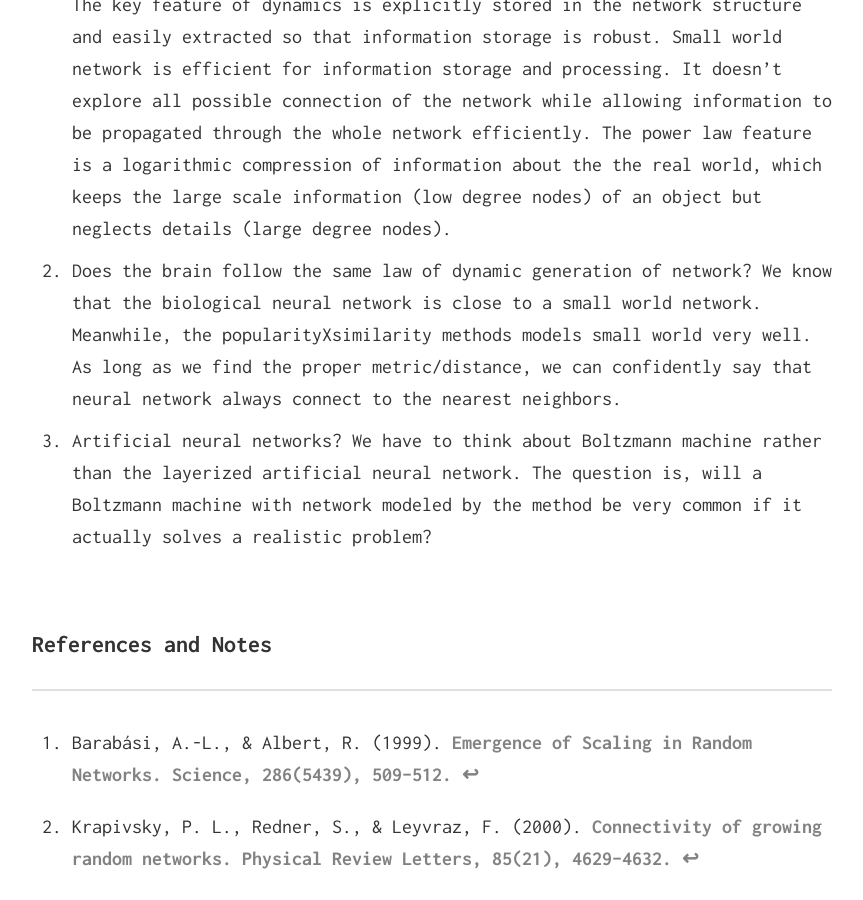
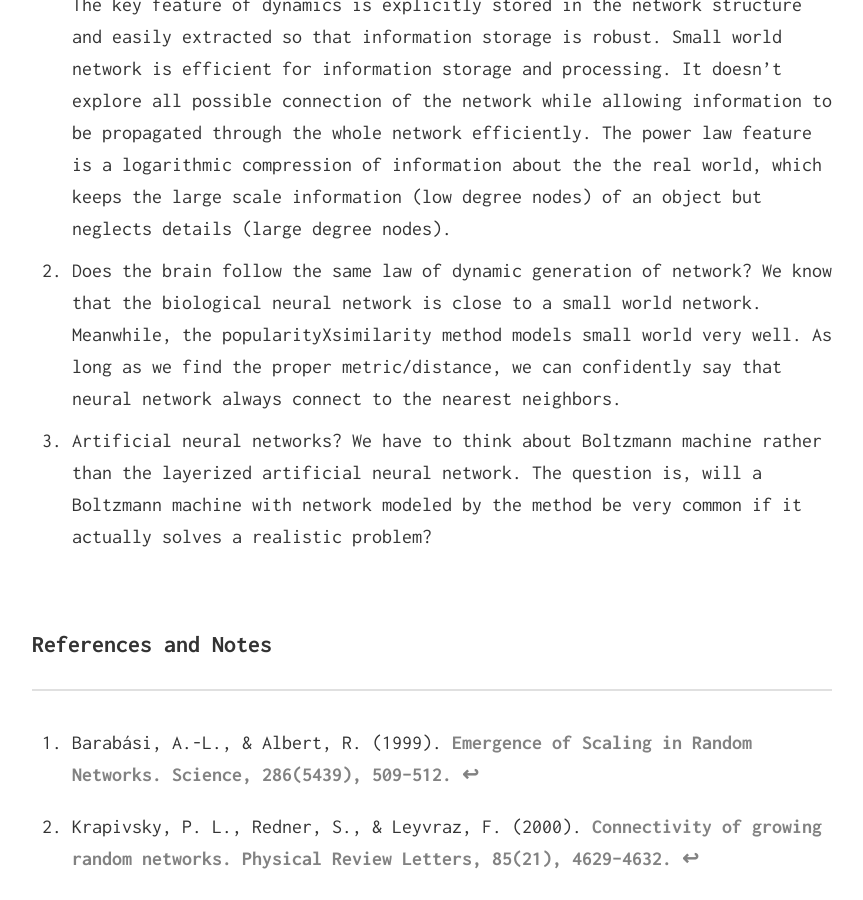
Before and after one commit to reading-club/reading-club.github.io, a Jekyll site: the page built from _5weekplus/week2.md, in a window 1280 px wide and 900 px high, scrolled down 10997 px. Shown: the whole window, without its empty margins (208-1071 px from the left). Built offline with Jekyll 4.4.1, drawn with Linux system fonts in a browser that asks for light colours; nearby versions of some CDN libraries; formulas are drawn with MathJax 3.

Commit message:
Update week2.md

```diff
--- a/_5weekplus/week2.md
+++ b/_5weekplus/week2.md
@@ -210,7 +210,7 @@ Map de Sitter space to hyperbolic space. Krioukov et al (2012).
 ## What else?
 
 1. Such a network is optimized for information storage in the real world, because it stores information both in the global network and the local connections. An analysis of the snapshot of a network at a certain time shows a hierarchical structure which contains information about the past. The key feature of dynamics is explicitly stored in the network structure and easily extracted so that information storage is robust. Small world network is efficient for information storage and processing. It doesn't explore all possible connection of the network while allowing information to be propagated through the whole network efficiently. The power law feature is a logarithmic compression of information about the the real world, which keeps the large scale information (low degree nodes) of an object but neglects details (large degree nodes).
-2. Does the brain follow the same law of dynamic generation of network? We know that the biological neural network is close to a small world network. Meanwhile, the popularityXsimilarity methods models small world very well. As long as we find the proper metric/distance, we can confidently say that neural network always connect to the nearest neighbors.
+2. Does the brain follow the same law of dynamic generation of network? We know that the biological neural network is close to a small world network. Meanwhile, the popularityXsimilarity method models small world very well. As long as we find the proper metric/distance, we can confidently say that neural network always connect to the nearest neighbors.
 3. Artificial neural networks? We have to think about Boltzmann machine rather than the layerized artificial neural network. The question is, will a Boltzmann machine with network modeled by the method be very common if it actually solves a realistic problem?
 
 
```
